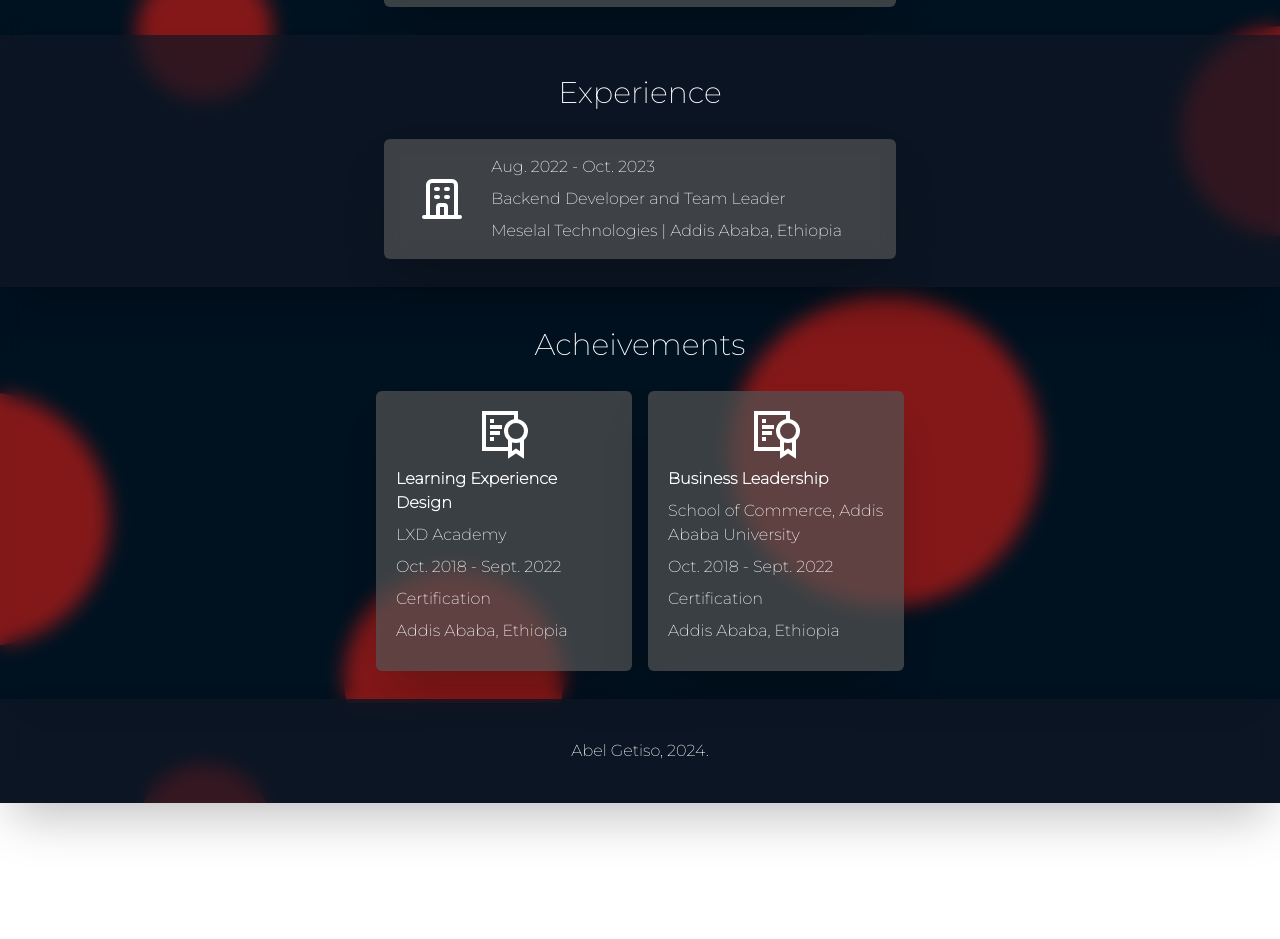
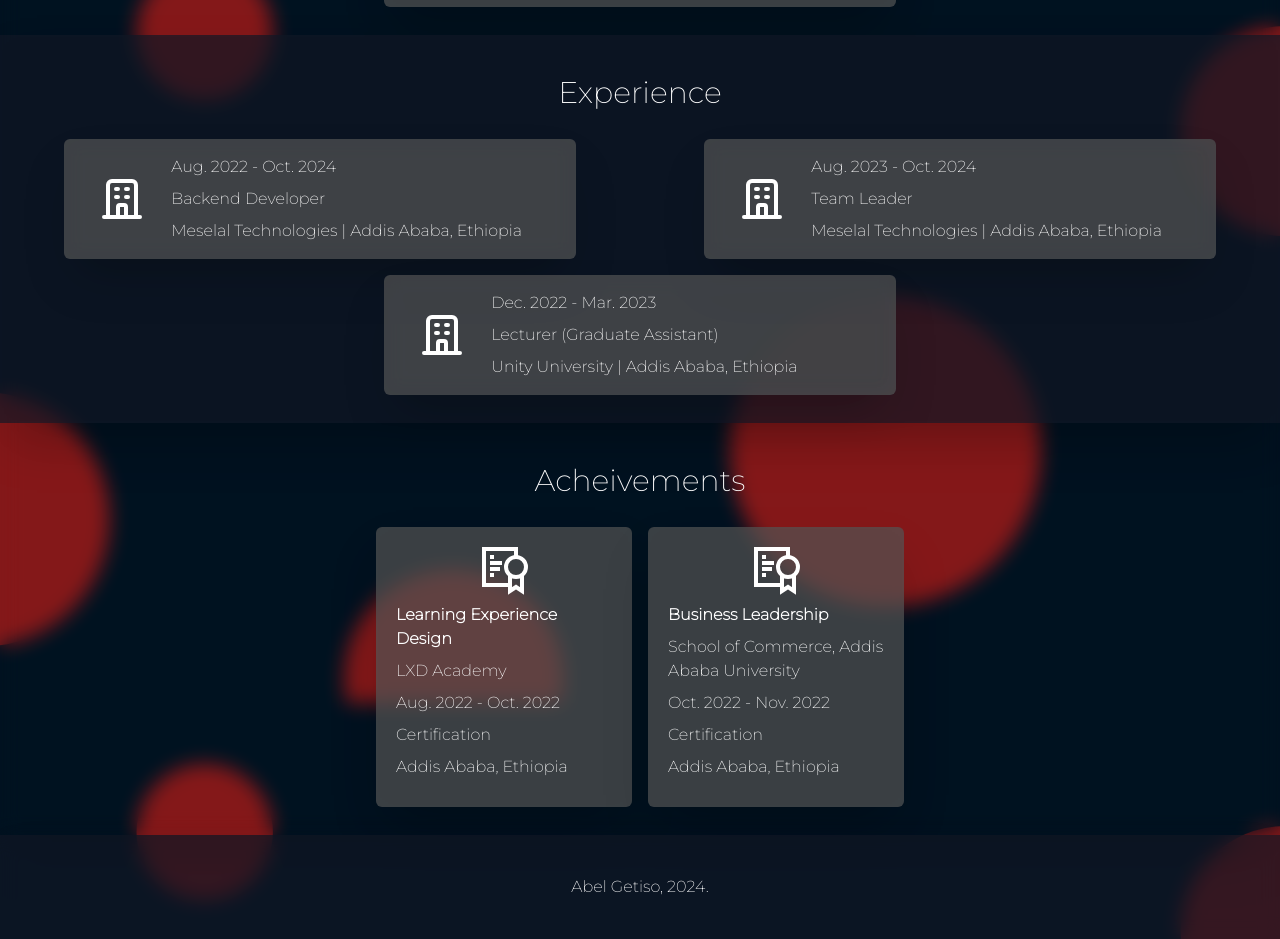
Before and after one commit to wolfByte125/portfolio, a Next.js app: page /about in a window 1280 px wide. Shown: the part 897-1836 px from the top of the page. Before the commit the page ends 1700 px from the top, so only its background shows below. Built offline with nearby package versions, Linux system fonts and the light colour scheme.

Commit message:
feat: additional work experience and achievement correction;

```diff
--- a/app/about/page.tsx
+++ b/app/about/page.tsx
@@ -13,10 +13,28 @@ export default function page() {
       company: "Meselal Technologies",
       icon: <HiOutlineOfficeBuilding size="48px" />,
       company_website: "https://meselaltech.com/",
-      role: "Backend Developer and Team Leader",
+      role: "Backend Developer",
       location: "Addis Ababa, Ethiopia",
       start_date: "Aug. 2022",
-      end_date: "Oct. 2023",
+      end_date: "Oct. 2024",
+    },
+    {
+      company: "Meselal Technologies",
+      icon: <HiOutlineOfficeBuilding size="48px" />,
+      company_website: "https://meselaltech.com/",
+      role: "Team Leader",
+      location: "Addis Ababa, Ethiopia",
+      start_date: "Aug. 2023",
+      end_date: "Oct. 2024",
+    },
+    {
+      company: "Unity University",
+      icon: <HiOutlineOfficeBuilding size="48px" />,
+      company_website: "",
+      role: "Lecturer (Graduate Assistant)",
+      location: "Addis Ababa, Ethiopia",
+      start_date: "Dec. 2022",
+      end_date: "Mar. 2023",
     },
   ];
 
@@ -38,8 +56,8 @@ export default function page() {
       type: "Training",
       take_away: "Certification",
       location: "Addis Ababa, Ethiopia",
-      start_date: "Oct. 2018",
-      end_date: "Sept. 2022",
+      start_date: "Aug. 2022",
+      end_date: "Oct. 2022",
     },
     {
       title: "Business Leadership",
@@ -48,8 +66,8 @@ export default function page() {
       type: "Training",
       take_away: "Certification",
       location: "Addis Ababa, Ethiopia",
-      start_date: "Oct. 2018",
-      end_date: "Sept. 2022",
+      start_date: "Oct. 2022",
+      end_date: "Nov. 2022",
     },
   ];
 
```
